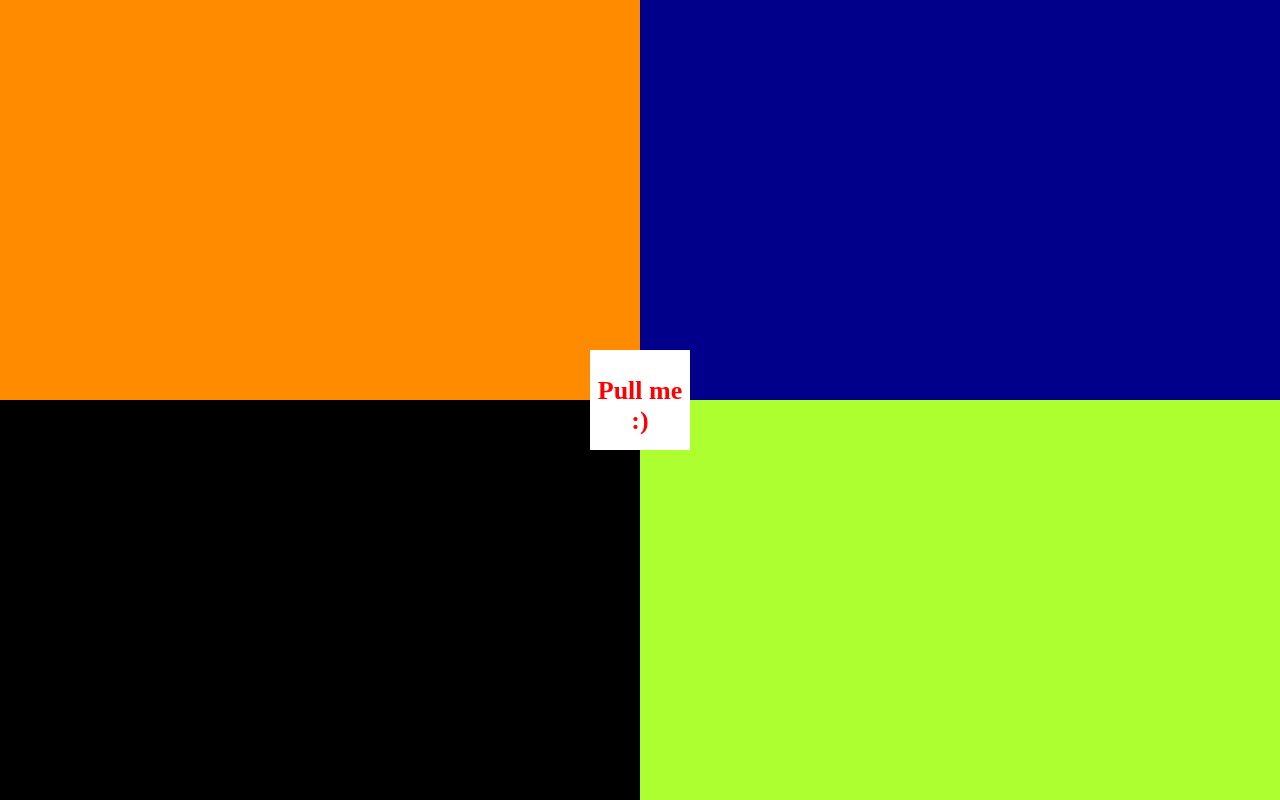
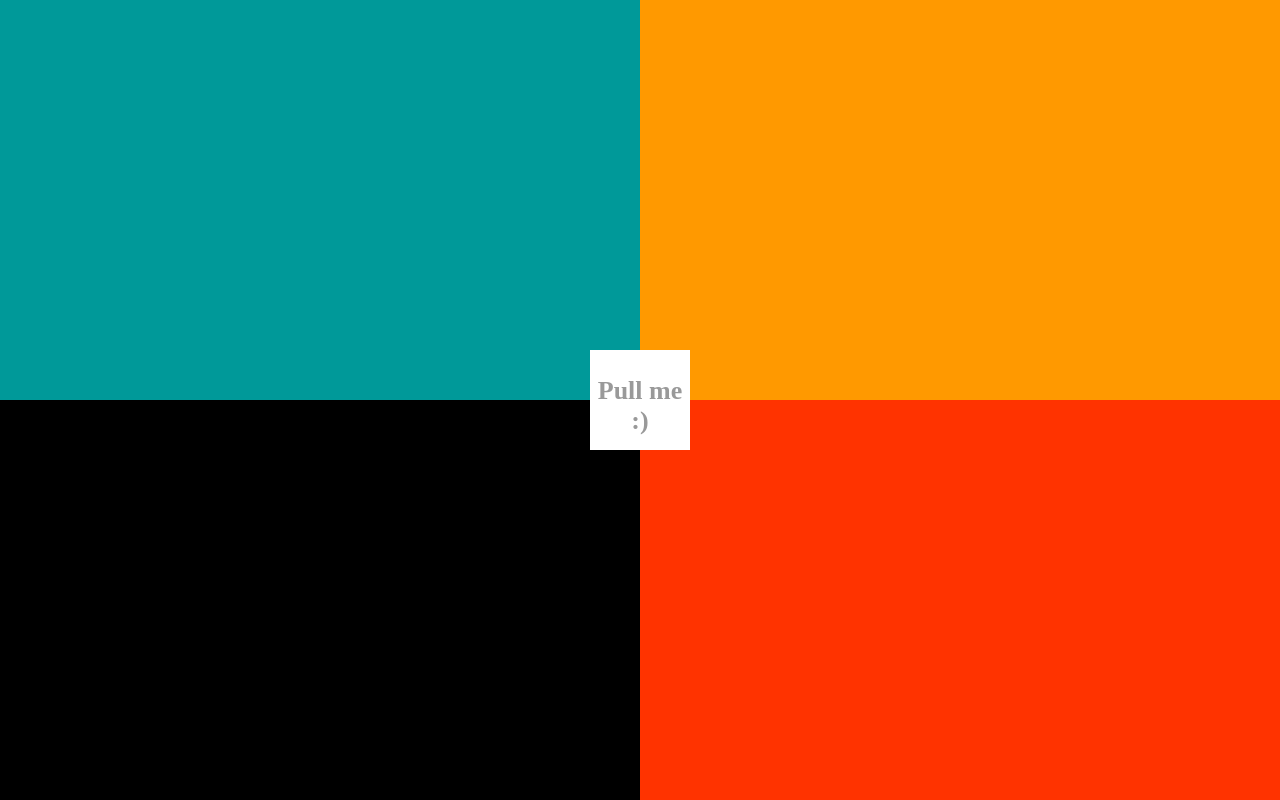
Before and after one commit to mediumwd/pulljquery, a plain HTML site: page index.html in a window 1280 px wide. Drawn offline with nearby package versions, Linux system fonts and the light colour scheme.

Commit message:
transition\color fix

```diff
--- a/css/main.css
+++ b/css/main.css
@@ -16,16 +16,16 @@ body{
     height: 50vh;
 }
 .grid:nth-child(1){
-    background-color: darkorange;
+    background-color: #009999;
 }
 .grid:nth-child(2){
-    background-color: darkblue;
+    background-color: #FF9900;
 }
 .grid:nth-child(3){
     background-color: #000;
 }
 .grid:nth-child(4){
-    background-color: greenyellow;
+    background-color: #FF3300;
 }
 .square {
     background-color: #fff;
@@ -36,6 +36,7 @@ body{
     top: 50%;
     left: 50%;
     cursor: pointer;
+    transition: background-color 1s ease;
     -webkit-touch-callout: none; /* iOS Safari */
     -webkit-user-select: none;   /* Chrome/Safari/Opera */
     -khtml-user-select: none;    /* Konqueror */
@@ -45,6 +46,6 @@ body{
 p{
     font-size: 26px;
     font-weight: 700;
-    color: red;
+    color: #999;
     text-align: center;
 }
--- a/js/main.js
+++ b/js/main.js
@@ -43,14 +43,14 @@ $( document ).ready(function() {
                     pullObject.css("background-color","#000");
                 }
                 else {
-                    pullObject.css("background-color","darkorange");
+                    pullObject.css("background-color","#009999");
                 }
             }
             else if(screenPosition[1] < $(window).height()/2){
-                pullObject.css("background-color","greenyellow");
+                pullObject.css("background-color","#FF3300");
             }
             else {
-                pullObject.css("background-color","darkblue");
+                pullObject.css("background-color","#FF9900");
             }
             }});
     $('.main').mouseup(function(){
```
